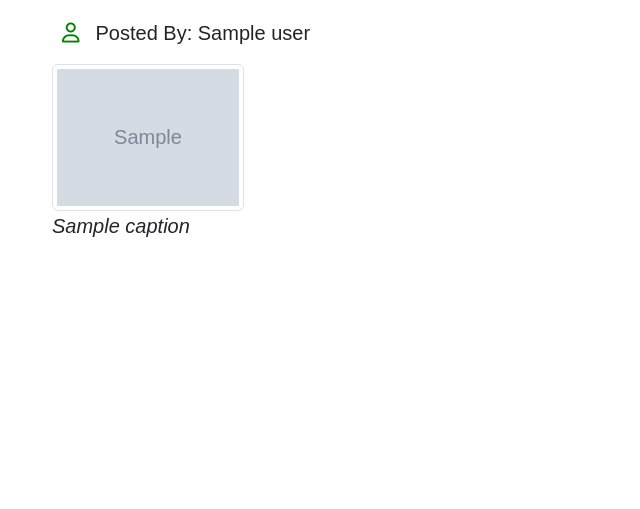
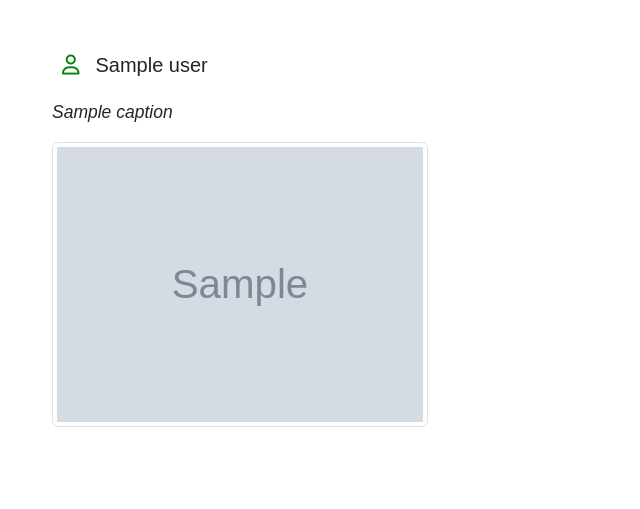
Before and after one commit to YasmineBB/ceramics-studio-platform, a Django app: template templates/student_gallery.html in a window 1280 px wide. Shown: the part 494-1003 px from the top of the page, without its empty margins (0-640 px from the left). Before the commit the page ends 731 px from the top, so only its background shows below. Run offline with Django 3.2, Linux system fonts and the light colour scheme; tables that the repository leaves empty hold one stand-in row (values such as "Sample post"); the template is opened without the code that fills it: values that come from a table or form of the project are taken from there, most other values are stand-ins (such as "Sample title", 1, 10 or a date in 2020); grey boxes marked "Sample" are stand-in pictures; some libraries are stand-ins or nearby versions; some web fonts are replaced.

Commit message:
Update styling to student creations page to display 3 images per row and add icon to posts username

```diff
--- a/studio_platform/views.py
+++ b/studio_platform/views.py
@@ -49,11 +49,6 @@ class StudentUploadView(generic.ListView):
 #     template_name = "registration/login.html"
 
 
-# class CreatePostView(generic.CreateView):
-#     model = Post
-#     form_class = PostForm
-#     template_name = "post.html"
-#     success_url = reverse_lazy("home")
 
 """
 User upload new post view
--- a/templates/student_gallery.html
+++ b/templates/student_gallery.html
@@ -8,29 +8,31 @@
             students!</p>
     </span>
     <hr>
-    <p class="display-6">Here at Social Ceramics we encourage you to share your work with your fellow students! You may
+    <p class="display-6">Here at Social Ceramics we encourage you to share your work with your fellow students! You
+        may
         find
         some inspiration along the way <em>{{ user.username }} </em>!</p>
 
-    <div class="lightbox">
+    <div class="mt-5">
+
         <div class="row">
-            <div class="col-lg-6">
-                {% for photo in photos %}
-                <div class="image-container">
-                    <p><i class="fa-regular fa-user me-3"></i><strong>Posted By: </strong>{{photo.user}}</p>
-                    <div class='col-lg-4 mb-4 mb-lg-0'>
-                        <img class="w-100 shadow-1-strong rounded img-thumbnail" src="{{photo.image.url}}"
-                            alt="{{photo.caption}}" /></a>
+            {% for photo in photos %}
+            <div class="col-md-4">
+                <div>
+                    <p><i class="fa-regular fa-user me-3"></i>{{photo.user}}</p>
+                    <p><small><em>{{photo.caption}}</em></small></p>
+                    <div class='mb-5'>
+                        <img class="w-100 shadow-1-strong rounded mb-4 img-thumbnail" src="{{photo.image.url}}"
+                            alt="{{photo.caption}}"></a>
                     </div>
-                    <p><em>{{photo.caption}}</em></p>
                 </div>
             </div>
 
+            {% if forloop.counter|divisibleby:3 %}
+            {% endif %}
+            {% endfor %}
         </div>
-
-        {% endfor %}
     </div>
-
 
 </div>
 {% endblock %}
```
Also changed, not shown: templates/delete_post.html (added).
